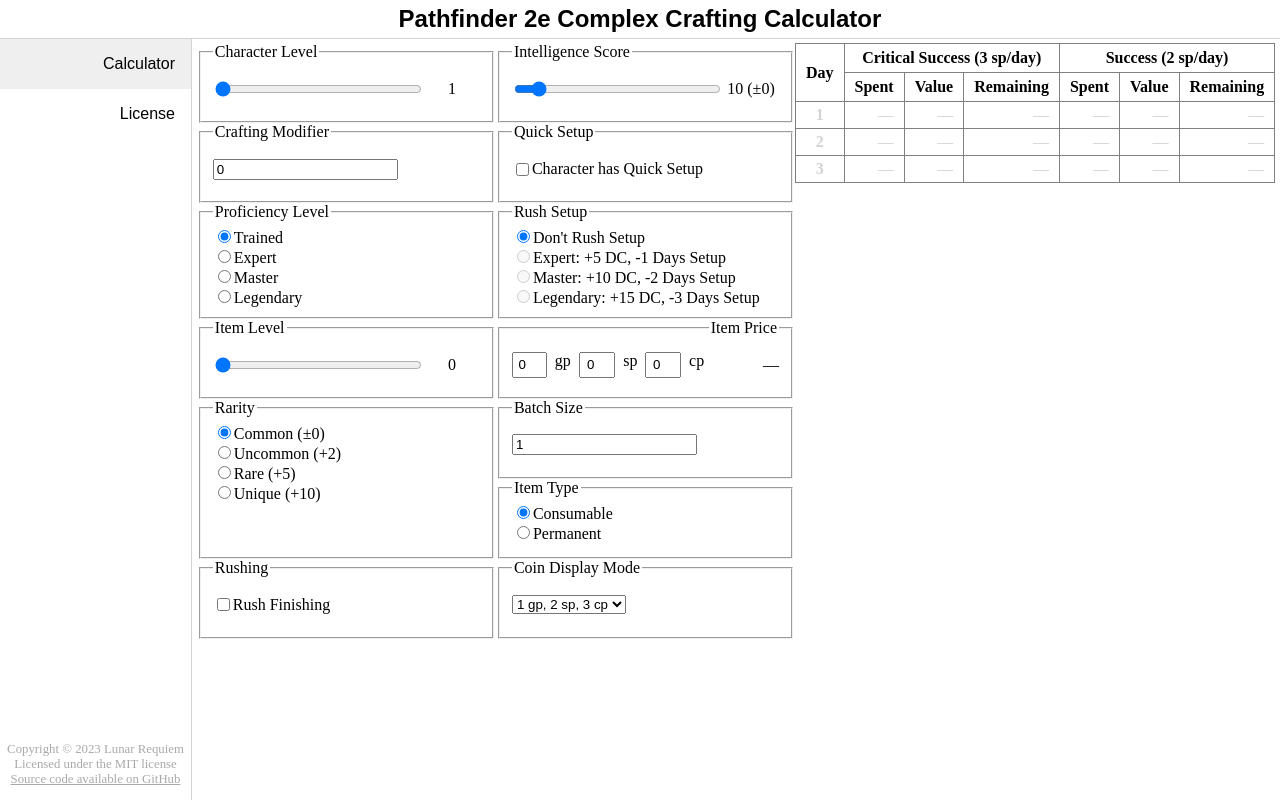
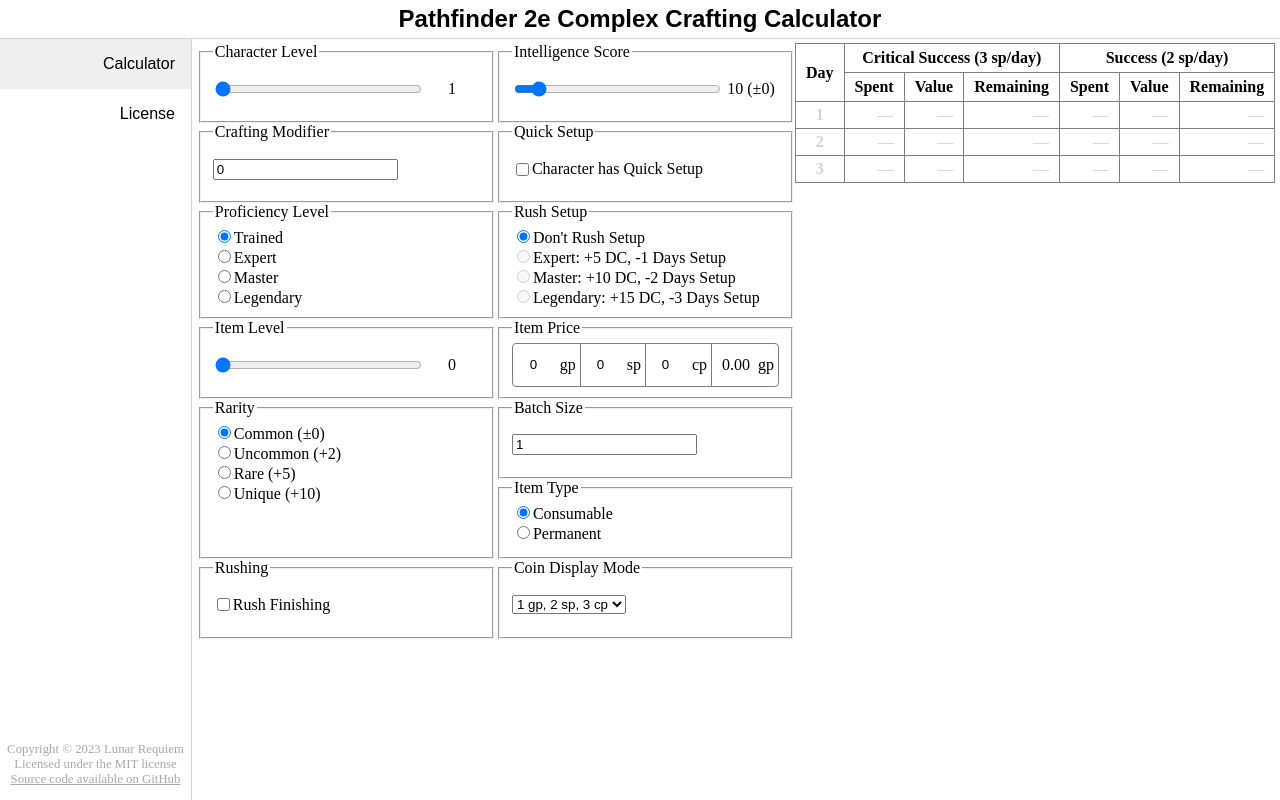
Before and after one commit to Lunar-Dawn/pf2e_complex_crafting, a Vue app: page / in a window 1280 px wide. Built offline with nearby package versions, Linux system fonts and the light colour scheme.

Commit message:
Style item price input to be more cohesive

```diff
--- a/src/components/CoinInput.vue
+++ b/src/components/CoinInput.vue
@@ -3,24 +3,24 @@
 		<legend>Item Price</legend>
 		<div>
 			<input type="number" id="gold"   min="0" v-model.number="gp">
-			<label for="gold">gp</label>
-		</div>
-		<div>
+			<label for="gold" class="coin-type">gp</label>
+
 			<input type="number" id="silver" min="0" v-model.number="sp">
-			<label for="silver">sp</label>
-		</div>
-		<div>
+			<label for="silver" class="coin-type">sp</label>
+
 			<input type="number" id="copper" min="0" v-model.number="cp">
-			<label for="copper">cp</label>
-		</div>
-		<div>
-			{{ formatCoins(copperComputed, CoinFormat.DecimalGp) }}
+			<label for="copper" class="coin-type">cp</label>
+
+			<div class="total-coins">
+				<span>{{ (copperComputed / 100).toFixed(2) }}</span>
+			</div>
+			<span class="coin-type">gp</span>
 		</div>
 	</fieldset>
 </template>
 
 <script setup lang="ts">
-import formatCoins, { CoinFormat, splitCoins } from "../util/formatCoins";
+import { splitCoins } from "../util/formatCoins";
 import { computed, ref, watch } from "vue";
 
 const props = defineProps<{
@@ -43,27 +43,46 @@ watch(copperComputed, (value) => {
 
 <style scoped lang="scss">
 fieldset {
-	display: grid;
-	grid-template-columns: 25% 25% 25% 25%;
-	//flex-wrap: wrap;
+	> div {
+		display: grid;
+		grid-template-columns: repeat(4, 1fr auto);
+		align-items: stretch;
 
-	text-align: right;
+		align-self: stretch;
 
-	div {
-		flex: 0 1 auto;
-		display: inline-flex;
-
-		justify-content: end;
+		border: 1px grey solid;
+		border-radius: 4px;
 
 		input {
-			padding: .5ch;
+			border: none;
+			background: none;
 
 			width: 100%;
+		}
 
+		input, .total-coins {
 			text-align: right;
+
+			&:not(:first-child) {
+				border-left: 1px grey solid;
+			}
 		}
-		label {
-			margin: 0 1ch;
+
+		.coin-type {
+			align-self: center;
+		}
+
+		.total-coins {
+			display: flex;
+			align-items: center;
+
+			> span {
+				flex: 1;
+			}
+		}
+
+		> * {
+			padding: 0 .5ch;
 		}
 	}
 }
```
